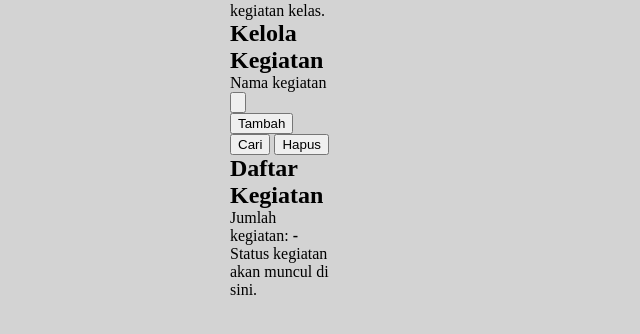
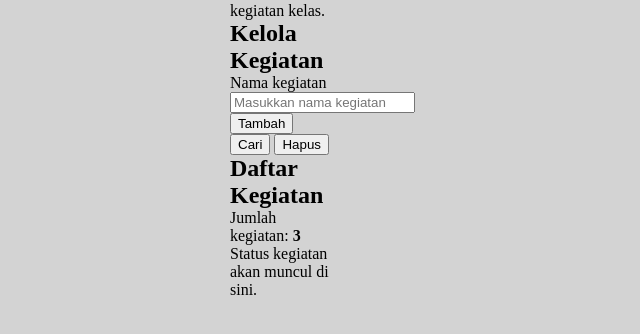
Before and after one commit to MHuzair20rpl/ProyekAkhir_2026_4491, a plain HTML site: page ProyekAkhir_4491/index.html in a window 1280 px wide. Shown: the part 200-534 px from the top of the page, without its empty margins (360-1000 px from the left). Drawn offline with Linux system fonts and the light colour scheme.

Commit message:
inital: project starter

```diff
--- a/ProyekAkhir_4491/index.html
+++ b/ProyekAkhir_4491/index.html
@@ -27,8 +27,8 @@
            Acuan ID: inputKegiatan, btnTambah, btnCari, btnHapus.
            Gunakan type="button" pada ketiga tombol. -->
       <div class="form-baris">
-        <label for="input">Nama kegiatan</label>
-        <input type="button" id="inputKegiatan" placeholder="">
+        <label for="inputKegiatan">Nama kegiatan</label>
+        <input type="text" id="inputKegiatan" placeholder="Masukkan nama kegiatan">
       </div>
 
       <div class="aksi">
@@ -44,10 +44,10 @@
       <!-- TODO HTML-03:
            Lengkapi ID untuk daftar, jumlah, dan pesan status.
            Acuan ID: daftarKegiatan, totalKegiatan, pesanStatus. -->
-      <ol id=""></ol>
+      <ol id="daftarKegiatan"></ol>
 
-      <p class="ringkasan">Jumlah kegiatan: <strong id="">-</strong></p>
-      <p id="" aria-live="polite">Status kegiatan akan muncul di sini.</p>
+      <p class="ringkasan">Jumlah kegiatan: <strong id="totalKegiatan">-</strong></p>
+      <p id="pesanStatus" aria-live="polite">Status kegiatan akan muncul di sini.</p>
     </section>
   </main>
 
```
